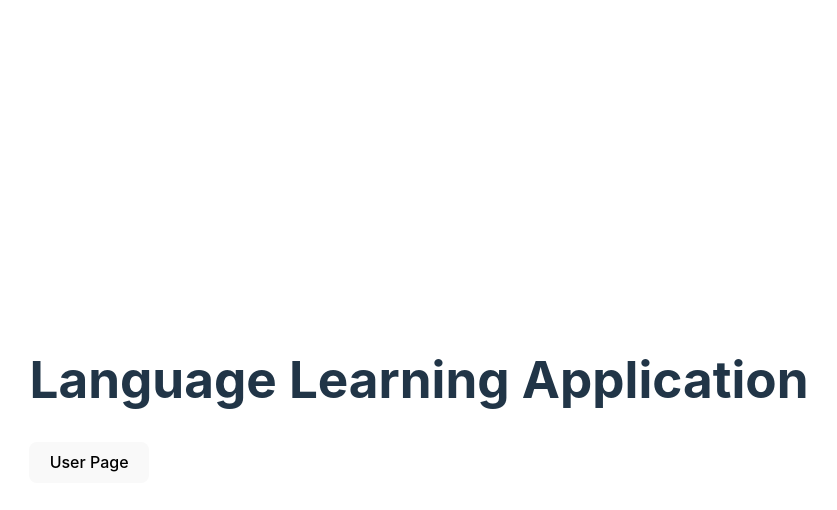
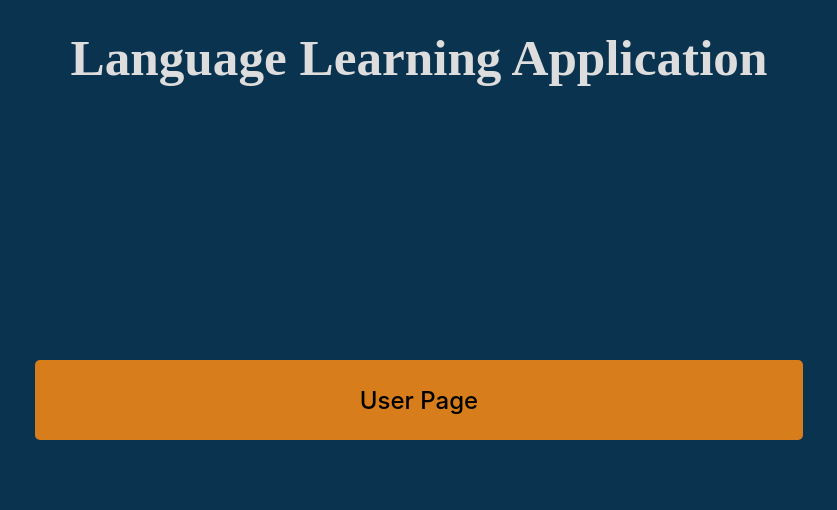
Before and after one commit to rueire/Fullstack-Project, a React (Vite) app in the folder frontend/: page / in a window 1280 px wide. Shown: the top 510 px of the page, without its empty margins (221-1058 px from the left). Built offline with nearby package versions, Linux system fonts and the light colour scheme.

Commit message:
update: App.css
clearer CSS, added color
modified buttons

```diff
--- a/frontend/src/App.css
+++ b/frontend/src/App.css
@@ -1,6 +1,7 @@
 /* Global Styling */
 body,
 html {
+  width: 100vw;
   height: 100%;
   margin: 0;
   display: flex;
@@ -8,6 +9,8 @@ html {
   align-items: center;
   flex-direction: column;
 }
+
+/*-----FetchWords-----*/
 
 .outerContainer {
   display: flex;
@@ -61,3 +64,91 @@ input {
   background-color: #f8d7da;
   color: #7e000f;
 }
+
+/*-----HomeView-----*/
+
+.main-form {
+  width: 100vw;
+  height: 100vh;
+  background-color: #09334f;
+  color: #ddd;
+  display: flex;
+  flex-direction: column;
+  align-items: center;
+  justify-content: center;
+}
+
+.main-form h1 {
+  margin: 0;
+  top: 30px;
+  text-align: center;
+  position: absolute;
+  font-family: cursive;
+
+}
+
+.home-buttons {
+  background-color: rgb(215, 125, 28);
+  display: flex;
+  justify-content: center;
+  align-items: center;
+  width: 60vw;
+  height: 10vh;
+  border-radius: 5px;
+
+}
+
+.home-buttons button {
+  text-align: center;
+  width: 60vw;
+  height: 10vh;
+  font-size: x-large;
+  background: transparent;
+}
+
+.home-buttons button:hover {
+  background-color: #00000053;
+}
+
+/*-----UserView-----*/
+
+#user-title {
+  display: flex;
+  flex-direction: column;
+  align-items: center;
+  justify-content: center;
+  margin: 0;
+  top: 30px;
+  left: 50%;
+  right: 50%;
+  text-align: center;
+  position: absolute;
+  font-family: cursive;
+}
+
+.user-choices {
+  display: flex;
+  flex-direction: column;
+  align-items: center;
+  justify-content: center;
+  width: 80vw;
+  height: 10vh;
+  background-color: #09334f;
+  border-radius: 8px;
+}
+
+.user-choices button {
+  display: flex;
+  align-items: center;
+  justify-content: center;
+  width: 80vw;
+  height: 10vh;
+  text-align: center;
+  background-color: transparent;
+  /* Transparent to inherit container background */
+  color: white;
+}
+
+.user-choices button:hover {
+  background-color: #698a9f7c;
+}
```
